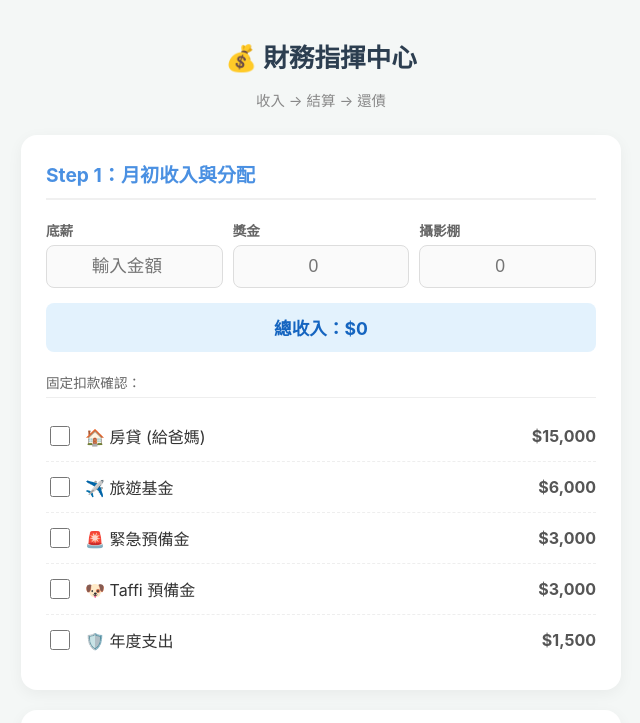
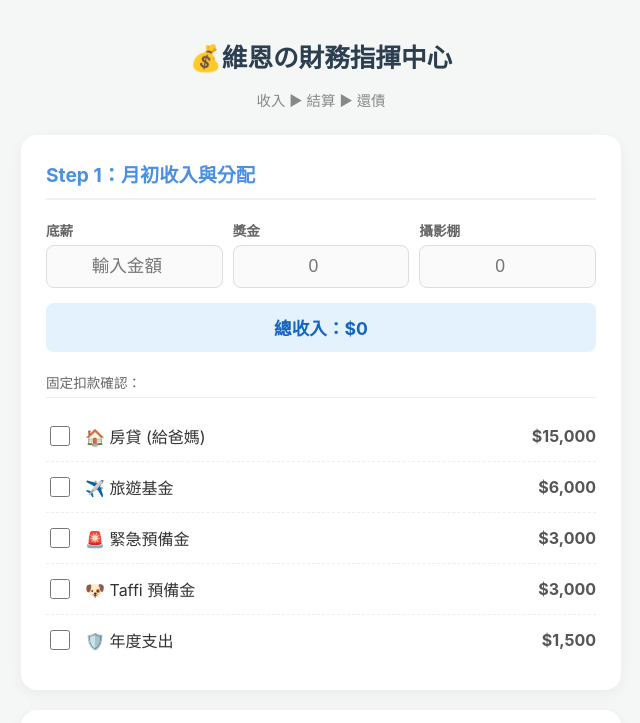
Before and after one commit to topen313/savemymoney, a plain HTML site: page index.html in a window 1280 px wide. Shown: the top 723 px of the page, without its empty margins (319-959 px from the left). Drawn offline with Linux system fonts and the light colour scheme.

Commit message:
Update title and subtitle in index.html

```diff
--- a/index.html
+++ b/index.html
@@ -101,8 +101,8 @@
 </head>
 <body>
 
-    <h1>💰 財務指揮中心</h1>
-    <p class="subtitle">收入 -> 結算 -> 還債</p>
+    <h1>💰維恩の財務指揮中心</h1>
+    <p class="subtitle">收入 ► 結算 ► 還債</p>
 
     <div class="card">
         <h2>Step 1：月初收入與分配</h2>
```
